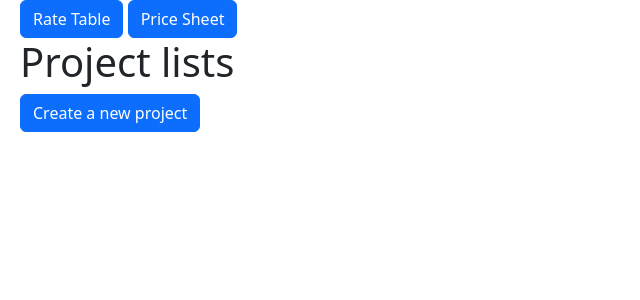
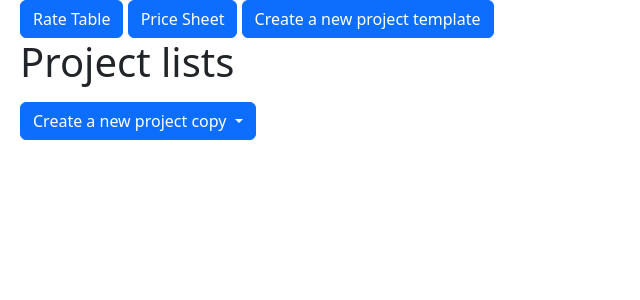
Before and after one commit to Panzerchong/budgetTool, a Django app: page /budgetTool/ in a window 1280 px wide. Shown: the top 300 px of the page, without its empty margins (0-640 px from the left). Run offline with Django 4.2, Linux system fonts and the light colour scheme; data that the repository does not hold is empty; some libraries are stand-ins or nearby versions.

Commit message:
copy project

```diff
--- a/budgetTool/templates/budgetTool/budget_list.html
+++ b/budgetTool/templates/budgetTool/budget_list.html
@@ -15,9 +15,8 @@
 
   <a class="btn btn-primary" href="/budgetTool/rate_table" role="button">Rate Table</a>
   <a class="btn btn-primary" href="/budgetTool/price_sheet" role="button">Price Sheet</a>
+  <a class="btn btn-primary" href="/budgetTool/create" role="button">Create a new project template</a>
   <h1>Project lists</h1>
-
-  <a class="btn btn-primary" href="/budgetTool/create" role="button">Create a new project</a>
 
     <ul>
       {% for project in projects %}
@@ -27,6 +26,18 @@
       {% endfor %}
     </ul>
 
+  <div class="dropdown">
+      <button class="btn btn-primary dropdown-toggle" type="button" data-bs-toggle="dropdown" aria-expanded="false">
+        Create a new project copy
+      </button>
+      <ul class="dropdown-menu">
+
+        {% for project in projects %}
+          <li><a class="dropdown-item" href="{% url 'budgetTool:copy_project' pk=project.pk %}">{{project.name}}</a></li>
+        {% endfor %}
+
+      </ul>
+    </div>
 
   </body>
 </html>
--- a/budgetTool/templates/budgetTool/rate_table.html
+++ b/budgetTool/templates/budgetTool/rate_table.html
@@ -101,7 +101,7 @@
                 <button
                 class="btn btn-danger"
                 hx-confirm="Are you sure?"
-                hx-get="{% url 'budgetTool:rateCost_delete' pk=line.pk %}"
+                hx-get="{% url 'budgetTool:rateCost_delete' %}"
                 hx-on="htmx:afterRequest: window.location.reload(true)"
                 >
                   Delete
--- a/budgetTool/urls.py
+++ b/budgetTool/urls.py
@@ -49,6 +49,7 @@ urlpatterns = [
     path('vendorForm/',views.create_vendor,name='create_vendor'),
     path('vendorForm/edit/<int:pk>/',views.vendor_edit,name='vendor_edit'),
     path('vendorForm/delete/<int:pk>/',views.vendor_delete,name='vendor_delete'),
+    path('copyProject/<int:pk>',views.copy_project,name='copy_project'),
 
 
 
--- a/budgetTool/views.py
+++ b/budgetTool/views.py
@@ -91,9 +91,9 @@ def create_project(request):
         print("received")
         form=ProjectModelForm(request.POST)
         if form.is_valid():
-            form.save()
+            project=form.save()
             print("created a new project")
-            return redirect("/budgetTool")
+            return redirect(f'/budgetTool/{project.pk}')
 
     context={
         "form":ProjectModelForm()
@@ -1033,3 +1033,22 @@ def vendor_edit(request,pk):
 def vendor_delete(request,pk):
     vendor=Vendor.objects.get(id=pk)
     vendor.delete()
+
+
+def copy_project(request,pk):
+    print("copy project")
+    project=Project.objects.get(id=pk)
+    project.pk=None
+    project.name=project.name+" copy"
+    project.save()
+    bom=BillOfMaterials.objects.filter(project_id=pk)
+    service=Service.objects.filter(project_id=pk)
+    for item in bom:
+        item.pk=None
+        item.project=project
+        item.save()
+    for item in service:
+        item.pk=None
+        item.project=project
+        item.save()
+    return redirect(f'/budgetTool/{project.id}')
```
